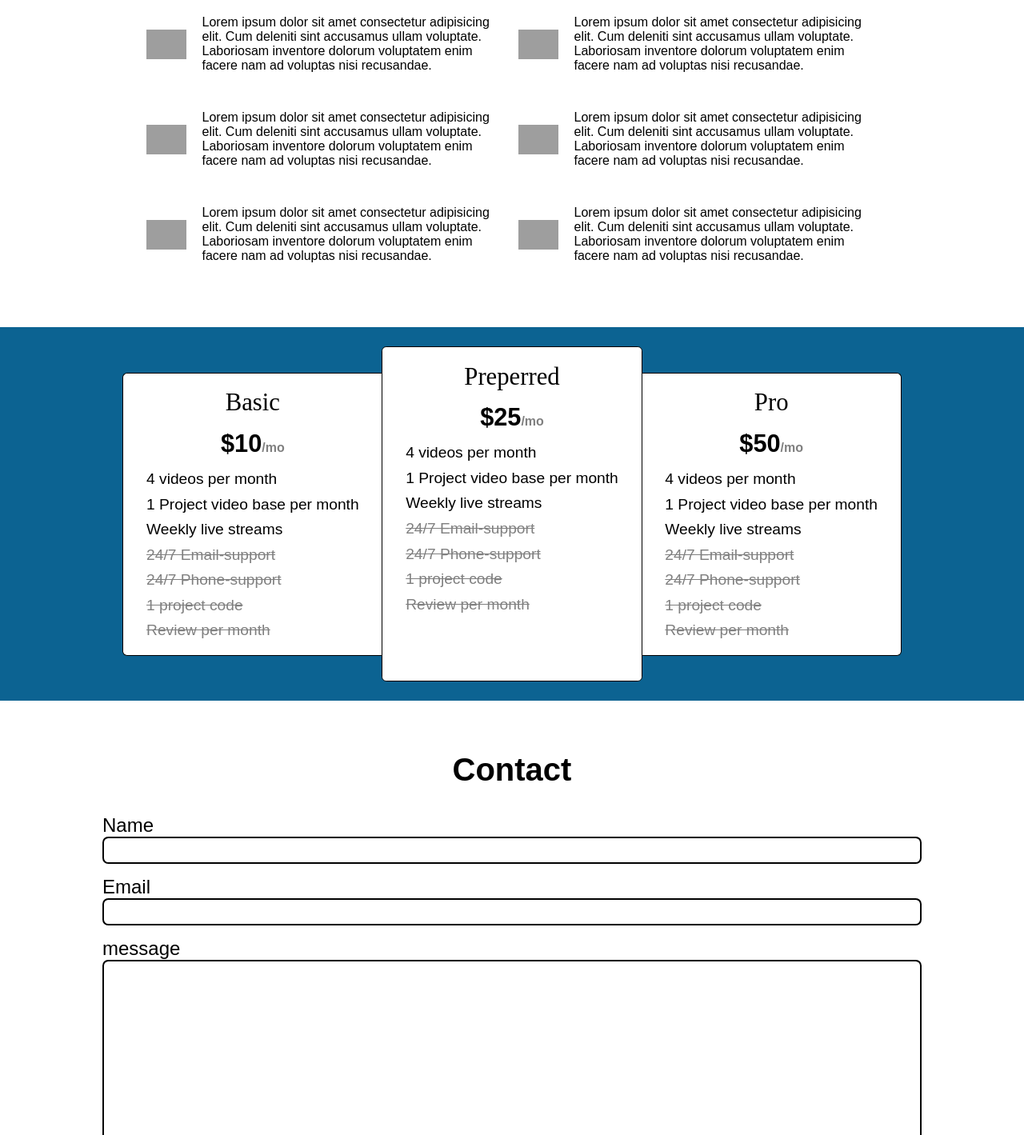
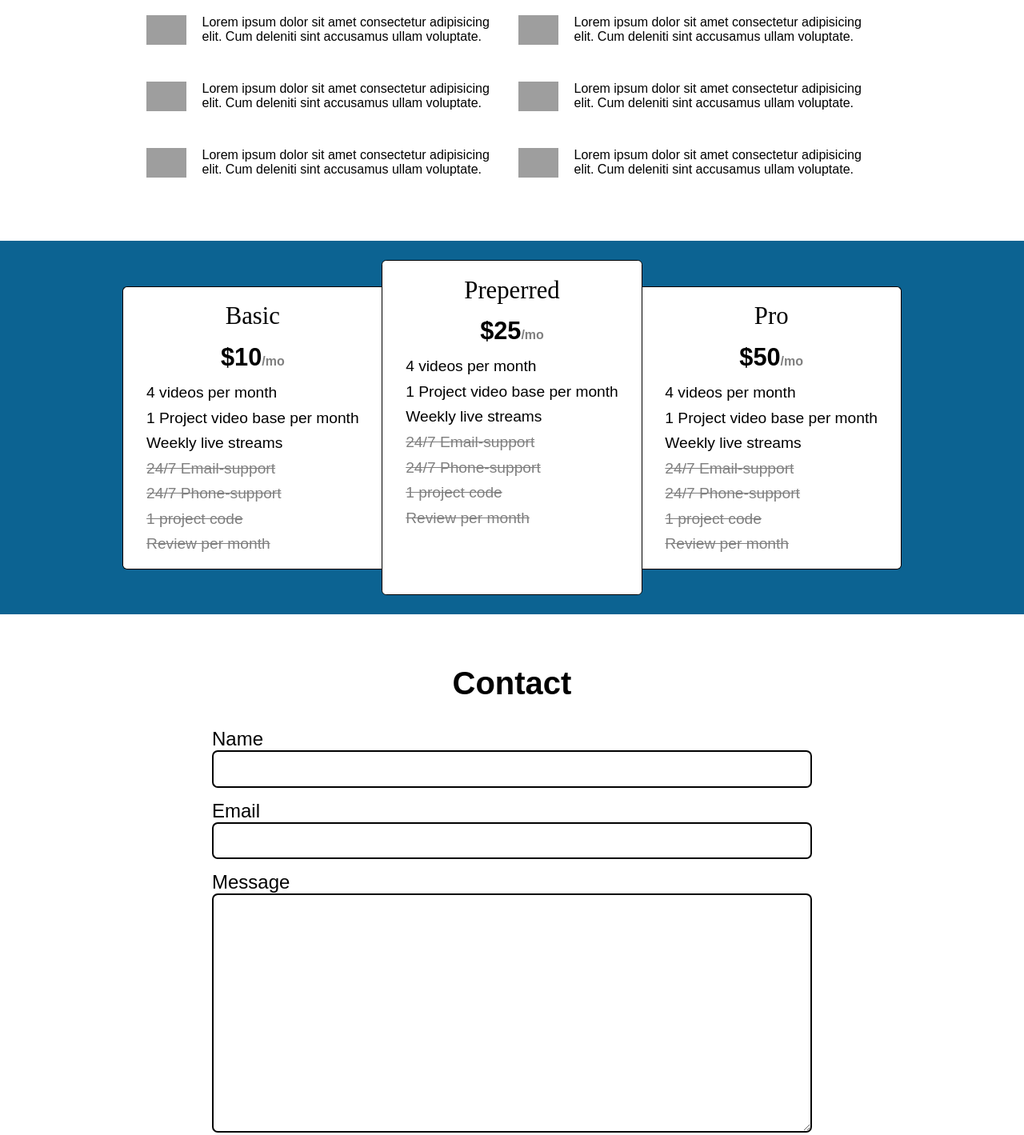
Before and after one commit to Abdur-cse/Static-web, a plain HTML site: page index.html in a window 1280 px wide. Shown: the part 908-2327 px from the top of the page at 80% size. Drawn offline with Linux system fonts and the light colour scheme; grey boxes are pictures that could not be loaded.

Commit message:
fixed form border bgc append on focus

```diff
--- a/index.html
+++ b/index.html
@@ -21,7 +21,7 @@
                 <li><a class="btn" href="">Contact</a></li>
             </ul>
         </nav>
-        <h1 class="header-title">Web Deb Simplified</h1>
+        <h1 class="header-title">Web Dev Simplified</h1>
         <span class="sub-title">From no stack to Full stack</span>
         <a href="" class="btn btn-grow">learn More</a>
         <img class="down-icon"
@@ -37,42 +37,42 @@
                     <img src="https://raw.githubusercontent.com/WebDevSimplified/Learn-CSS-Today/f50106ae2fcf158c0e06db0abf25c022809384b6/32-bootcamp-landing-page/before/img/html_icon.svg"
                         alt="">
                         <p>Lorem ipsum dolor sit amet consectetur adipisicing elit. Cum deleniti sint accusamus ullam
-                        voluptate. Laboriosam inventore dolorum voluptatem enim facere nam ad voluptas nisi recusandae.
+                            voluptate.
                         </p>
                 </div>
                 <div class="carculam-item">
                     <img src="https://raw.githubusercontent.com/WebDevSimplified/Learn-CSS-Today/f50106ae2fcf158c0e06db0abf25c022809384b6/32-bootcamp-landing-page/before/img/vscode_icon.svg"
                         alt="">
                         <p>Lorem ipsum dolor sit amet consectetur adipisicing elit. Cum deleniti sint accusamus ullam
-                        voluptate. Laboriosam inventore dolorum voluptatem enim facere nam ad voluptas nisi recusandae.
+                            voluptate.
                         </p>
                 </div>
                 <div class="carculam-item">
                     <img src="https://raw.githubusercontent.com/WebDevSimplified/Learn-CSS-Today/f50106ae2fcf158c0e06db0abf25c022809384b6/32-bootcamp-landing-page/before/img/edit_page_icon.svg"
                         alt="">
                         <p>Lorem ipsum dolor sit amet consectetur adipisicing elit. Cum deleniti sint accusamus ullam
-                        voluptate. Laboriosam inventore dolorum voluptatem enim facere nam ad voluptas nisi recusandae.
+                            voluptate.
                         </p>
                 </div>
                 <div class="carculam-item">
                     <img src="https://raw.githubusercontent.com/WebDevSimplified/Learn-CSS-Today/f50106ae2fcf158c0e06db0abf25c022809384b6/32-bootcamp-landing-page/before/img/node_js_icon.svg"
                         alt="">
                     <p>Lorem ipsum dolor sit amet consectetur adipisicing elit. Cum deleniti sint accusamus ullam
-                        voluptate. Laboriosam inventore dolorum voluptatem enim facere nam ad voluptas nisi recusandae.
+                        voluptate.
                     </p>
                 </div class="carculam-item">
                 <div class="carculam-item">
                     <img src="https://raw.githubusercontent.com/WebDevSimplified/Learn-CSS-Today/f50106ae2fcf158c0e06db0abf25c022809384b6/32-bootcamp-landing-page/before/img/database_icon.svg"
                         alt="">
                     <p>Lorem ipsum dolor sit amet consectetur adipisicing elit. Cum deleniti sint accusamus ullam
-                        voluptate. Laboriosam inventore dolorum voluptatem enim facere nam ad voluptas nisi recusandae.
+                        voluptate.
                     </p>
                 </div>
                 <div class="carculam-item">
                     <img src="https://raw.githubusercontent.com/WebDevSimplified/Learn-CSS-Today/f50106ae2fcf158c0e06db0abf25c022809384b6/32-bootcamp-landing-page/before/img/react_icon.svg"
                         alt="">
                     <p>Lorem ipsum dolor sit amet consectetur adipisicing elit. Cum deleniti sint accusamus ullam
-                        voluptate. Laboriosam inventore dolorum voluptatem enim facere nam ad voluptas nisi recusandae.
+                        voluptate.
                     </p>
                 </div>
             </div>
@@ -130,11 +130,11 @@
             <h2 class="section-title">Contact</h2>
             <form action="" class="form">
                 <label for="name">Name</label>
-                <input type="text" name="name" id="name">
+                <input class="input" type="text" name="name" id="name">
                 <label>Email</label>
                 <input type="email">
-                <label for=""> message</label>
-                <textarea name="message" id="" cols="30" rows="10"></textarea>
+                <label for="mes"> Message</label>
+                <textarea name="message" id="mes" cols="30" rows="10"></textarea>
                 <div class=" btn-send">
                     <button class="btn btn-square">send</button>
                 </div>
--- a/styles.css
+++ b/styles.css
@@ -26,6 +26,8 @@ body {
   position: relative;
   background-image: url(https://raw.githubusercontent.com/WebDevSimplified/Learn-CSS-Today/master/32-bootcamp-landing-page/before/img/header_image.jpg);
   color: white;
+  background-repeat: no-repeat;
+  /* background-size: cover; */
 }
 .logo {
   width: 3.5em;
@@ -83,6 +85,7 @@ body {
 .header-title {
   font-size: 3em;
   animation: title-enter var(--title-duration);
+  text-align: center;
 }
 .sub-title {
   margin-bottom: 1em;
@@ -107,6 +110,7 @@ body {
   justify-content: center;
   column-gap: 15px;
   row-gap: 15px;
+  padding: 0 20px;
 }
 .carculam-item {
   display: flex;
@@ -214,11 +218,11 @@ body {
   }
 }
 @keyframes nav-enter {
-  from{
+  from {
     transform: translateY(-100%);
   }
 }
-@media (max-width: 700px) {
+@media (max-width: 750px) {
   .carculam-grid {
     grid-template-columns: minmax(auto, 490px);
     gap: 20px;
@@ -242,11 +246,13 @@ body {
   }
 }
 .form {
-  max-width: 80%;
+  width: 80%;
+  max-width: 750px;
   margin: 0 auto;
 }
 .form label {
   font-size: 1.5em;
+  /* margin: 0.3em 0 ; its not working idk why */
 }
 .form input,
 .form textarea {
@@ -255,10 +261,13 @@ body {
   border: 0.1em solid black;
   border-radius: 0.3em;
   margin-bottom: 15px;
-  /* transition: border-color 100ms; */
+  padding: 0.3em;
+  transition: border-color 100ms;
 }
 input:focus,
 textarea:focus {
+  outline: none !important;
+  box-shadow: 0 0 5px #0c6392;
   border-color: #0c6392;
 }
 .form textarea {
```
Lines whose indentation alone changed are shown as unchanged.
